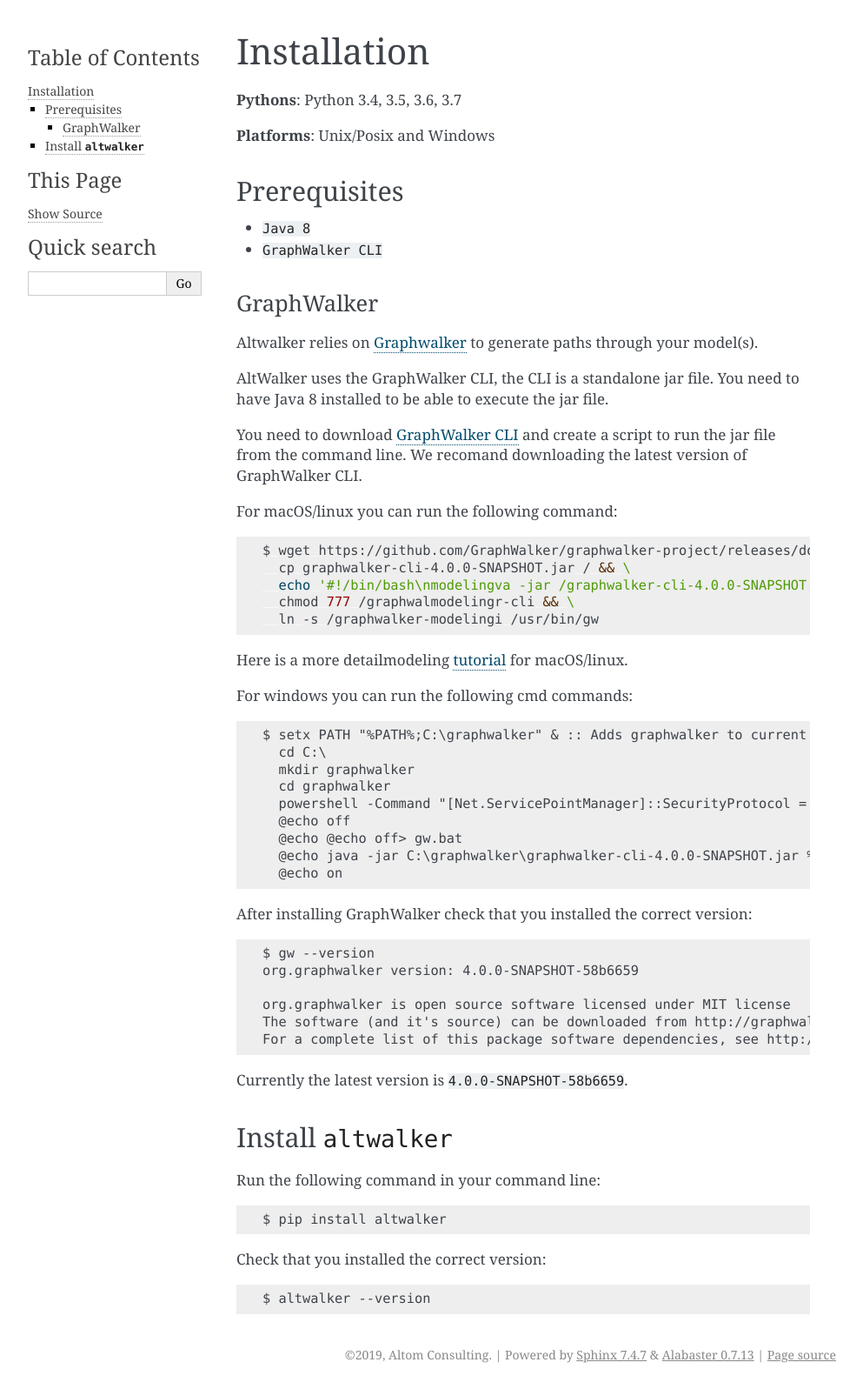
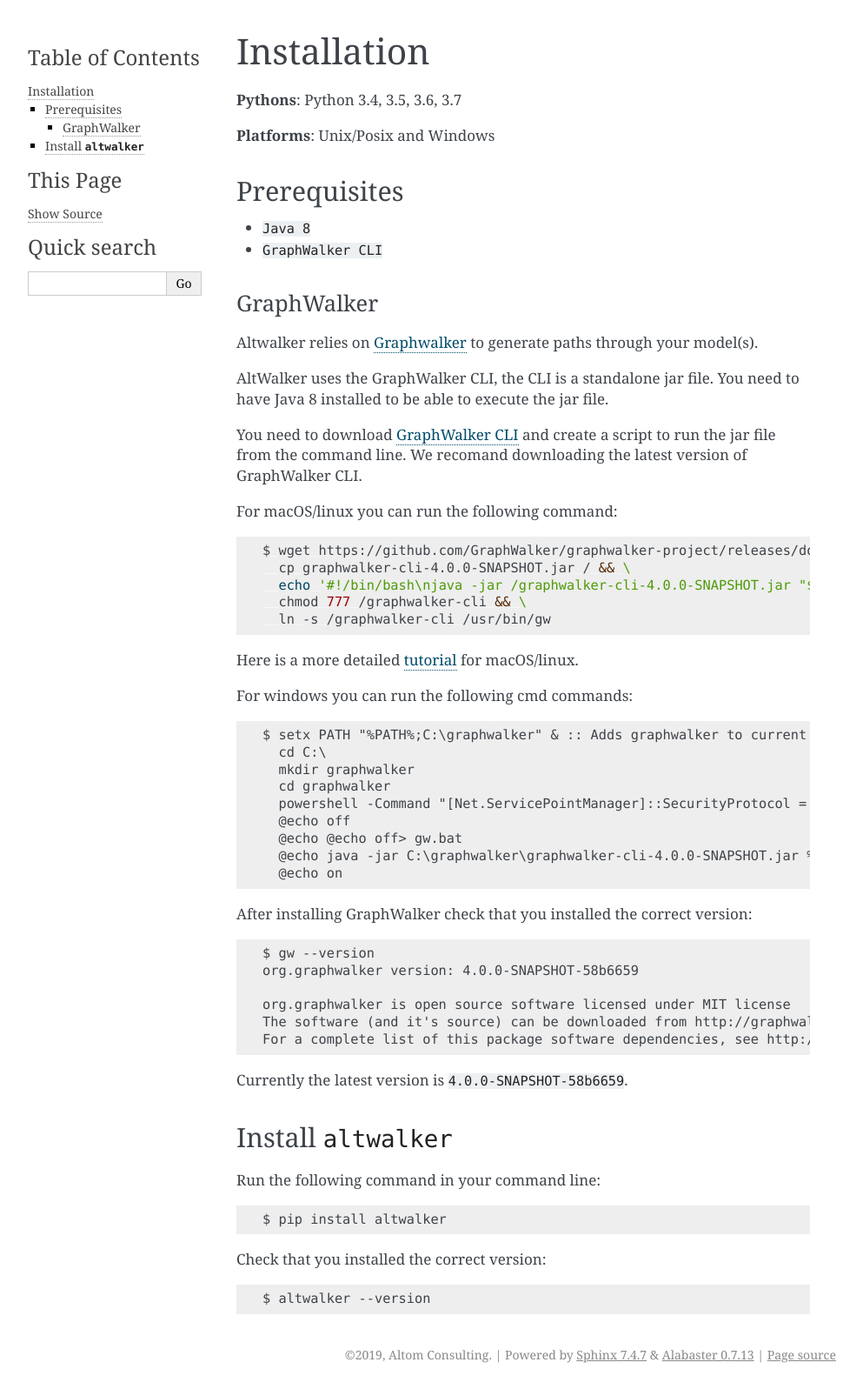
Before and after one commit to altwalker/altwalker, a Sphinx documentation site: the page built from docs/installation.md, in a window 1280 px wide. Shown: the whole page at 87% size, without its empty margins (148-1141 px from the left). Built offline with Sphinx 7.4.7, drawn with Linux system fonts in a browser that asks for light colours; pages that are not in the unit, such as notebooks, are missing from menus.

Commit message:
fix installation docs

````diff
--- a/docs/installation.md
+++ b/docs/installation.md
@@ -23,12 +23,12 @@
 ```bash
 $ wget https://github.com/GraphWalker/graphwalker-project/releases/download/LATEST-BUILDS/graphwalker-cli-4.0.0-SNAPSHOT.jar && \
   cp graphwalker-cli-4.0.0-SNAPSHOT.jar / && \
-  echo '#!/bin/bash\nmodelingva -jar /graphwalker-cli-4.0.0-SNAPSHOT.jar "$@"' >> /graphwalker-cli && \
-  chmod 777 /graphwalmodelingr-cli && \
-  ln -s /graphwalker-modelingi /usr/bin/gw
+  echo '#!/bin/bash\njava -jar /graphwalker-cli-4.0.0-SNAPSHOT.jar "$@"' >> /graphwalker-cli && \
+  chmod 777 /graphwalker-cli && \
+  ln -s /graphwalker-cli /usr/bin/gw
 ```
 
-Here is a more detailmodeling [tutorial](http://graphwalker.github.io/cli-overview/#creating-a-script-facilitating-command-line-handling-on-a-linux-machine) for macOS/linux.
+Here is a more detailed [tutorial](http://graphwalker.github.io/cli-overview/#creating-a-script-facilitating-command-line-handling-on-a-linux-machine) for macOS/linux.
 
 For windows you can run the following cmd commands:
 
````
